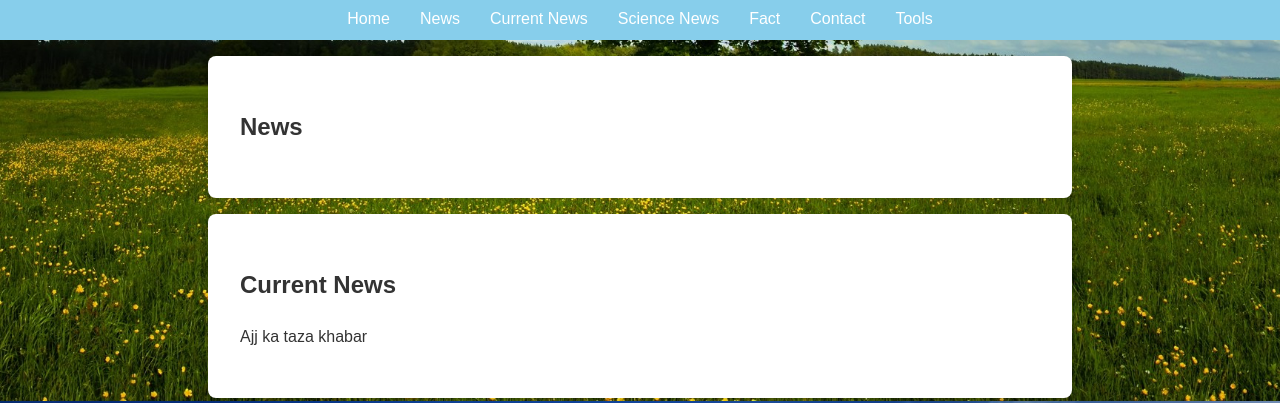
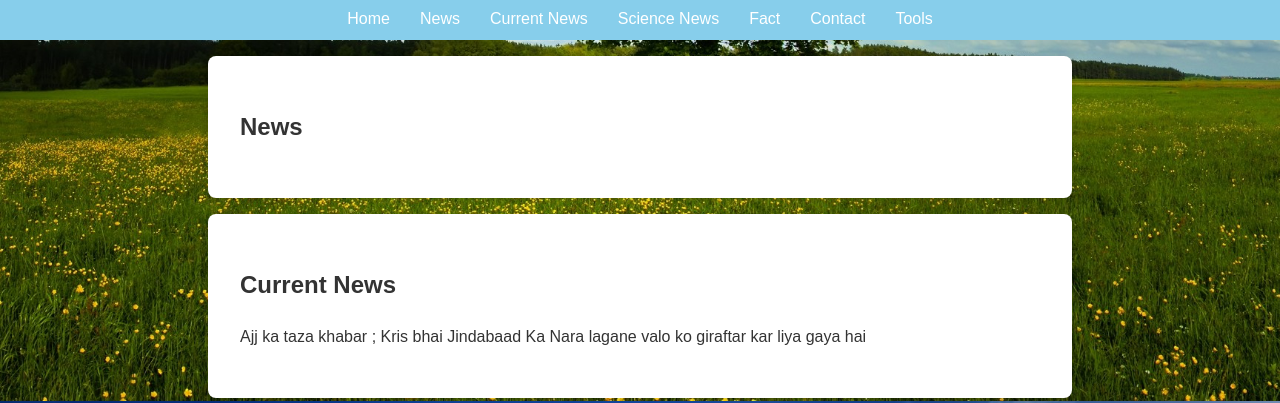
Before and after one commit to chaudharyshadkhan/mywebsite, a plain HTML site: page index.html in a window 1280 px wide. Shown: the part 399-802 px from the top of the page. Drawn offline with Linux system fonts and the light colour scheme.

Commit message:
Update index.html
Signed-off-by: chaudharyshadkhan <chaudharyshadkhanphysics@gmail.com>

```diff
--- a/index.html
+++ b/index.html
@@ -31,7 +31,7 @@
     </section>
     <section id="Current News" class="Current News">
         <h2>Current News</h2>
-        <p>Ajj ka taza khabar</p>
+        <p>Ajj ka taza khabar ; Kris bhai Jindabaad Ka Nara lagane valo ko giraftar kar liya gaya hai</p>
         <ul>
            </ul>
     </section>
```
